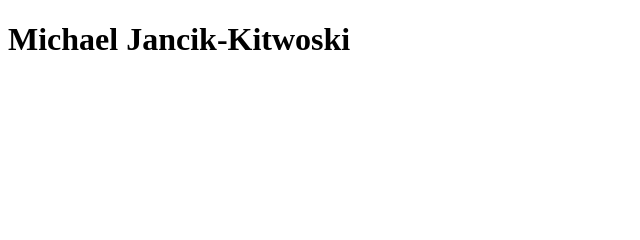
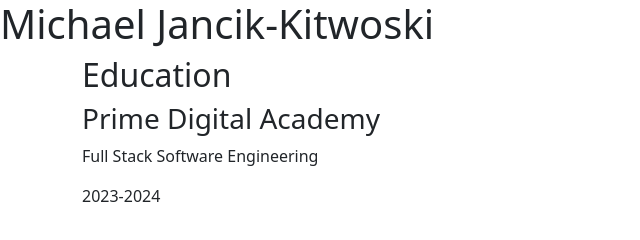
Before and after one commit to Reyals500/Resume, a website: page index.html in a window 1280 px wide. Shown: the whole page, without its empty margins (0-640 px from the left). Drawn offline with nearby package versions, Linux system fonts and the light colour scheme.

Commit message:
Added my name as the title and starting to add education

```diff
--- a/index.html
+++ b/index.html
@@ -4,8 +4,20 @@
     <meta charset="UTF-8">
     <meta name="viewport" content="width=device-width, initial-scale=1.0">
     <title>Resume</title>
+    <link rel="stylesheet" href="https://cdn.jsdelivr.net/npm/bootstrap@5.3.3/dist/css/bootstrap.min.css">
+    <link rel="stylesheet" href="style.css">
 </head>
 <body>
     <h1>Michael Jancik-Kitwoski</h1>
+    <div class="container">
+        <div class="row">
+            <div class="col-md-6">
+                <h2>Education</h2>
+                <h3>Prime Digital Academy</h3>
+                <p>Full Stack Software Engineering</p>
+                <p>2023-2024</p>
+            </div>
+        </div>
+    </div>
 </body>
 </html>
```
